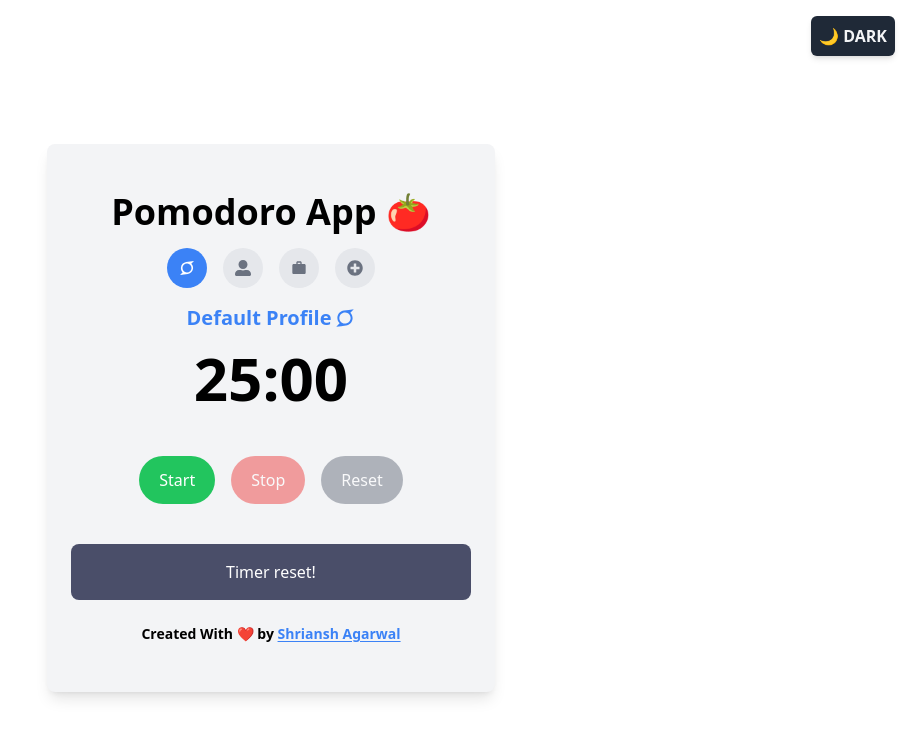
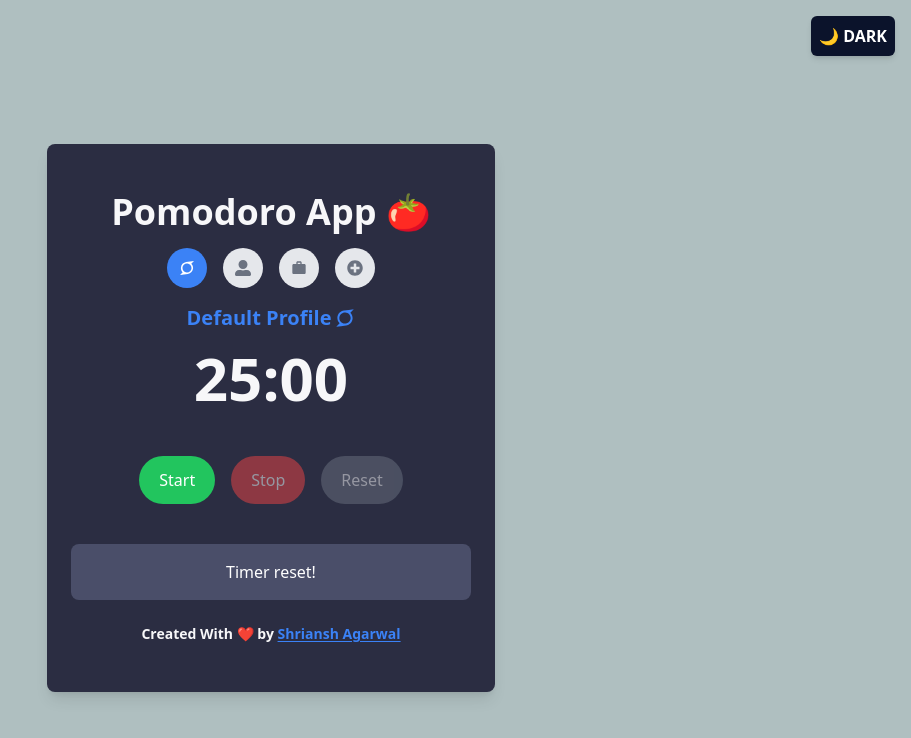
Before and after one commit to Shriansh2002/Pomodoro, a Next.js app: page / in a window 1280 px wide. Shown: the top 738 px of the page, without its empty margins (369-1280 px from the left). Built offline with nearby package versions, Linux system fonts and the light colour scheme.

Commit message:
Dark Mode

```diff
--- a/src/components/Pomodoro.jsx
+++ b/src/components/Pomodoro.jsx
@@ -45,14 +45,23 @@ function Pomodoro() {
 			className="h-screen	py-36"
 		>
 			<button
-				className="absolute top-0 right-0 m-4 p-2 rounded-md shadow-md
+				className={`absolute top-0 right-0 m-4 p-2 rounded-md shadow-md
 					font-semibold
-					text-gray-100 bg-gray-800 hover:bg-gray-700"
+					${
+						darkMode
+							? 'bg-gray-400 text-[#0B132B] hover:text-white'
+							: 'bg-[#0B132B] text-white hover:text-gray-300'
+					}
+					`}
 				onClick={() => setDarkMode((ps) => !ps)}
 			>
 				{!darkMode ? '🌙 DARK' : '☀️ LIGHT'}
 			</button>
-			<div className="max-w-md mx-auto px-6 py-12 bg-gray-100 rounded-lg shadow-lg">
+			<div
+				className={`max-w-md mx-auto px-6 py-12 ${
+					darkMode ? 'bg-gray-200' : 'bg-[#2B2D42] text-[#F7F7F9]'
+				}	rounded-lg shadow-lg`}
+			>
 				<h1 className="text-4xl font-bold text-center">
 					Pomodoro App 🍅
 				</h1>
@@ -83,7 +92,7 @@ function Pomodoro() {
 
 				<TimerStateComponent isRunning={isRunning} isReset={isReset} />
 
-				<footer className="text-center text-black text-sm font-semibold mt-4">
+				<footer className="text-center text-sm font-semibold mt-4">
 					Created With ❤️ by{' '}
 					<a
 						href="shrianshagarwal.in"
--- a/src/context/BackgroundContext.js
+++ b/src/context/BackgroundContext.js
@@ -3,14 +3,14 @@ import { createContext, useContext, useEffect, useState } from 'react';
 const BackgroundContext = createContext();
 
 export function BackgroundProvider({ children }) {
-    const [backgroundColor, setBackgroundColor] = useState('#4a4e69');
+    const [backgroundColor, setBackgroundColor] = useState('#AFBFC0');
     const [darkMode, setDarkMode] = useState(false);
 
     useEffect(() => {
         if (darkMode) {
-            setBackgroundColor('#4a4e69');
+            setBackgroundColor('#0B132B');
         } else {
-            setBackgroundColor('#FFFFFF');
+            setBackgroundColor('#AFBFC0');
         }
     }, [darkMode]);
 
```
